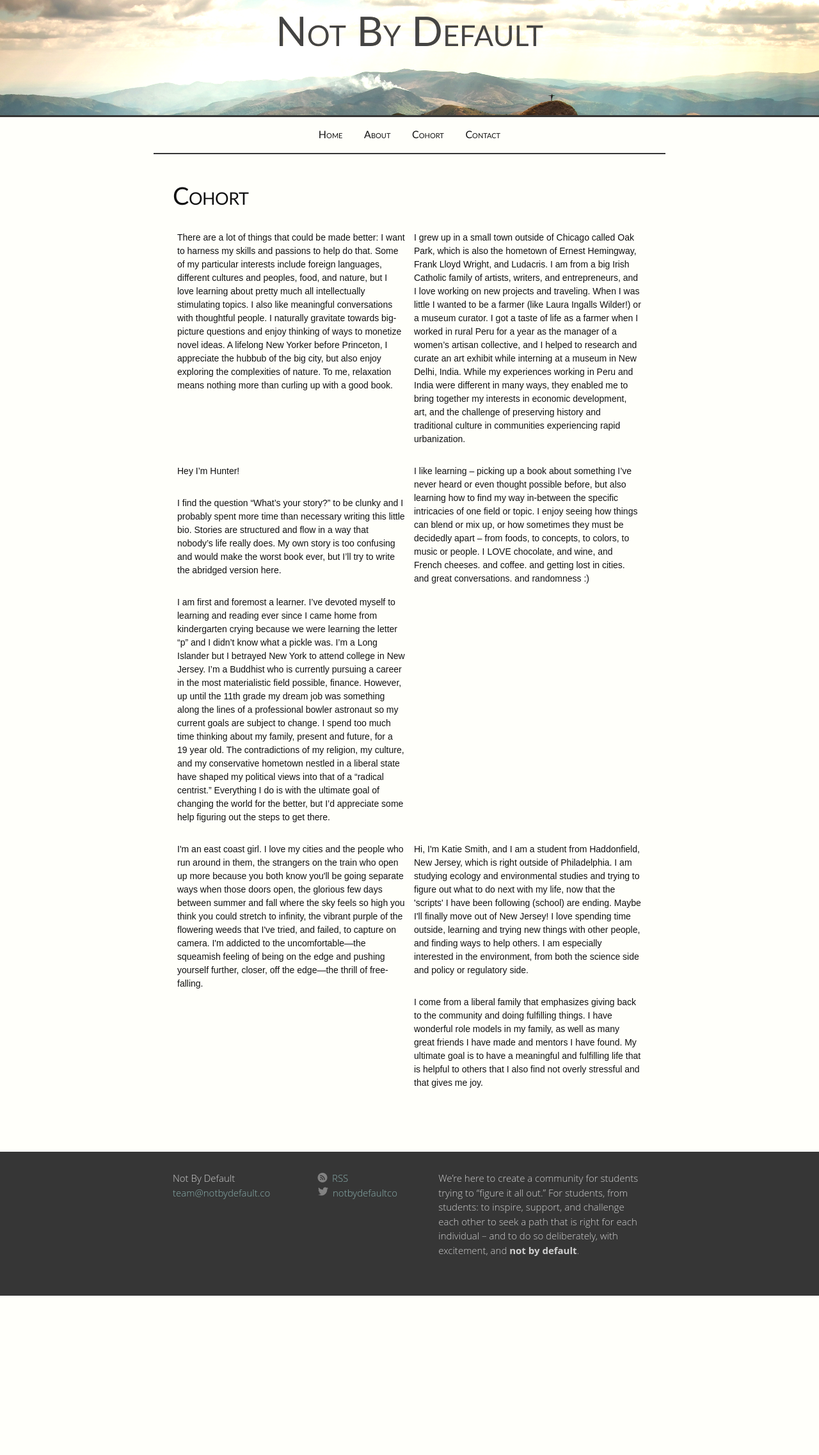
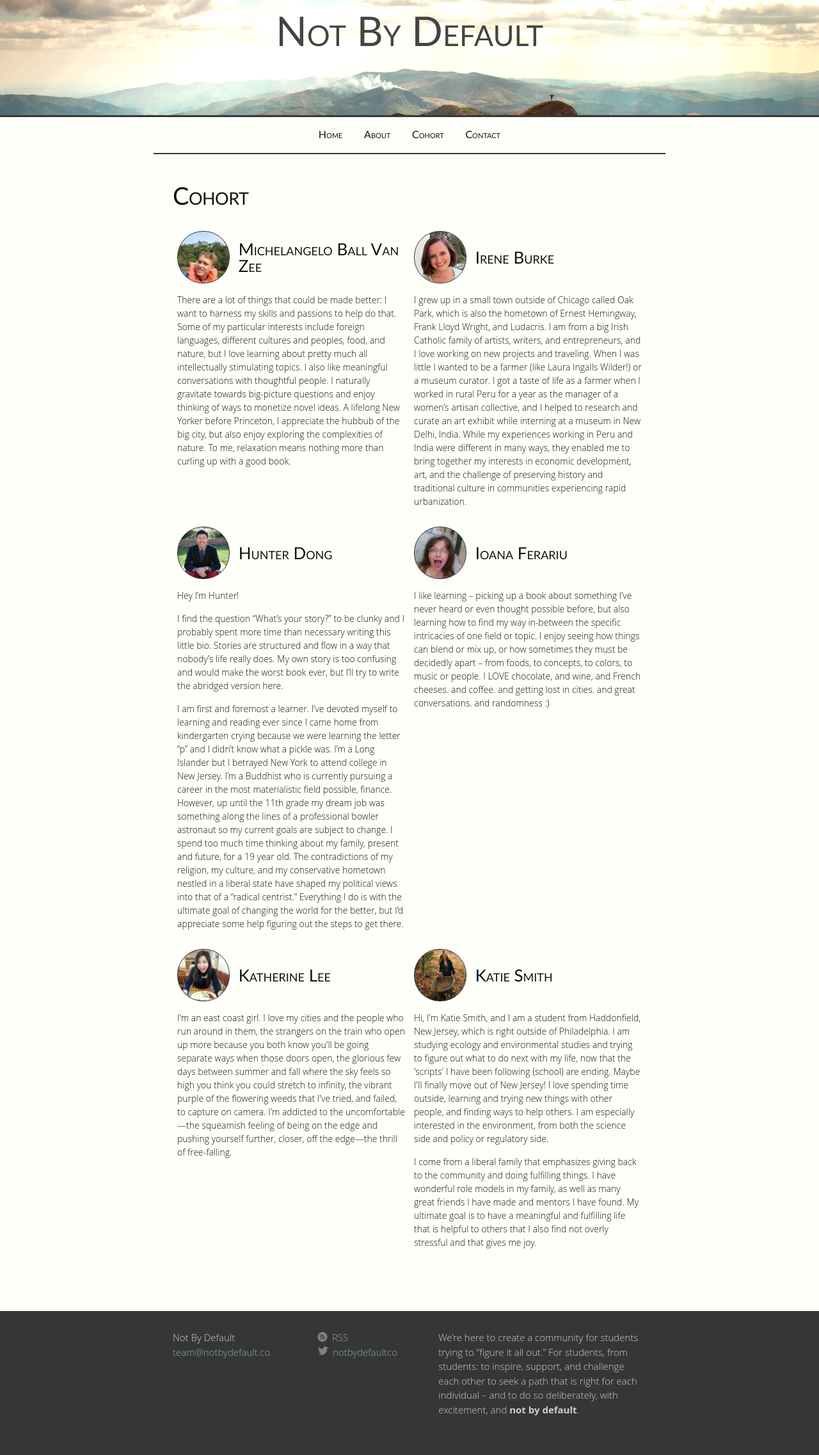
Before and after one commit to kronion/NBD, a Jekyll site: the page built from cohort.md, in a window 1280 px wide. Shown: the whole page at 64% size. Built offline with Jekyll 4.4.1, drawn with Linux system fonts in a browser that asks for light colours; before the commit the page ends 2025 px from its top, so only the background shows below that.

Commit message:
Finished cohort page

```diff
--- a/_includes/head.html
+++ b/_includes/head.html
@@ -6,10 +6,9 @@
   <title>{% if page.title %}{{ page.title }}{% else %}{{ site.title }}{% endif %}</title>
   <meta name="description" content="{{ site.description }}">
 
-  <link href='http://fonts.googleapis.com/css?family=Hind:300,400,500' rel='stylesheet' type='text/css'>
-  <link rel="stylesheet" href="{{ site.baseurl }}/css/main.css">
   <link rel="stylesheet" href="{{ site.baseurl }}/assets/icons.css">
   <link rel="stylesheet" href="{{ site.baseurl }}/assets/grids-min.css">
   <link rel="stylesheet" href="{{ site.baseurl }}/assets/grids-res-min.css">
+  <link rel="stylesheet" href="{{ site.baseurl }}/css/main.css">
   <link rel="canonical" href="{{ page.url | replace:'index.html','' | prepend: site.baseurl | prepend: site.url }}">
 </head>
--- a/_sass/_base.scss
+++ b/_sass/_base.scss
@@ -13,7 +13,7 @@ dl, dd, ol, ul, figure {
 /**
  * Basic styling
  */
-body {
+body, .pure-g [class *= "pure-u"] {
     font-family: $base-font-family;
     font-size: $base-font-size;
     line-height: $base-line-height;
@@ -217,6 +217,6 @@ pre {
 /**
  * PureCSS
  */
-div[class^="pure-u"] > p {
+div[class^="pure-u"] > div {
   padding: 0.5em;
 }
--- a/_sass/_layout.scss
+++ b/_sass/_layout.scss
@@ -166,7 +166,7 @@
 
 .meta-wrap {
   display: inline-block;
-  width: 85%;
+  width: calc(100% - 96px);
   vertical-align: middle;
 }
 
@@ -180,7 +180,7 @@
 /**
  * Posts
  */
-.post-header, .bio-header {
+.post-header, .bio-header, .cohort-header {
   margin-bottom: $spacing-unit;
 
   @include media-query($on-laptop) {
@@ -198,6 +198,10 @@
 
 .bio-header {
   margin: $spacing-unit 0 $spacing-unit/2 0;
+}
+
+.cohort-header {
+  margin-bottom: $spacing-unit/2;
 }
 
 .headshot {
--- a/cohort.md
+++ b/cohort.md
@@ -11,27 +11,75 @@ order: 2
 
 <div class="pure-g">
   <div class="pure-u-1 pure-u-sm-1-2">
-    <p>There are a lot of things that could be made better: I want to harness my skills and passions to help do that. Some of my particular interests include foreign languages, different cultures and peoples, food, and nature, but I love learning about pretty much all intellectually stimulating topics. I also like meaningful conversations with thoughtful people. I naturally gravitate towards big-picture questions and enjoy thinking of ways to monetize novel ideas. A lifelong New Yorker before Princeton, I appreciate the hubbub of the big city, but also enjoy exploring the complexities of nature. To me, relaxation means nothing more than curling up with a good book.</p>
+    <div>
+      <header class="cohort-header">
+        <div class='headshot' style='background: url({{ site.baseurl }}/assets/img/mbvz.jpg); background-size: cover'></div>
+        <div class='meta-wrap'>
+          <h3 class='bio-title'>Michelangelo Ball Van Zee</h3>
+        </div>
+      </header>
+      <p>There are a lot of things that could be made better: I want to harness my skills and passions to help do that. Some of my particular interests include foreign languages, different cultures and peoples, food, and nature, but I love learning about pretty much all intellectually stimulating topics. I also like meaningful conversations with thoughtful people. I naturally gravitate towards big-picture questions and enjoy thinking of ways to monetize novel ideas. A lifelong New Yorker before Princeton, I appreciate the hubbub of the big city, but also enjoy exploring the complexities of nature. To me, relaxation means nothing more than curling up with a good book.</p>
+    </div>
   </div>
   <div class="pure-u-1 pure-u-sm-1-2">
-    <p>I grew up in a small town outside of Chicago called Oak Park, which is also the hometown of Ernest Hemingway, Frank Lloyd Wright, and Ludacris.  I am from a big Irish Catholic family of artists, writers, and entrepreneurs, and I love working on new projects and traveling.  When I was little I wanted to be a farmer (like Laura Ingalls Wilder!) or a museum curator.  I got a taste of life as a farmer when I worked in rural Peru for a year as the manager of a women’s artisan collective, and I helped to research and curate an art exhibit while interning at a museum in New Delhi, India.  While my experiences working in Peru and India were different in many ways, they enabled me to bring together my interests in economic development, art, and the challenge of preserving history and traditional culture in communities experiencing rapid urbanization.</p>
+    <div>
+      <header class="cohort-header">
+        <div class='headshot' style='background: url({{ site.baseurl }}/assets/img/iburke.jpg); background-size: cover'></div>
+        <div class='meta-wrap'>
+          <h3 class='bio-title'>Irene Burke</h3>
+        </div>
+      </header>
+      <p>I grew up in a small town outside of Chicago called Oak Park, which is also the hometown of Ernest Hemingway, Frank Lloyd Wright, and Ludacris.  I am from a big Irish Catholic family of artists, writers, and entrepreneurs, and I love working on new projects and traveling.  When I was little I wanted to be a farmer (like Laura Ingalls Wilder!) or a museum curator.  I got a taste of life as a farmer when I worked in rural Peru for a year as the manager of a women’s artisan collective, and I helped to research and curate an art exhibit while interning at a museum in New Delhi, India.  While my experiences working in Peru and India were different in many ways, they enabled me to bring together my interests in economic development, art, and the challenge of preserving history and traditional culture in communities experiencing rapid urbanization.</p>
+    </div>
   </div>
   <div class="pure-u-1 pure-u-sm-1-2">
-    <p>Hey I’m Hunter!</p>
+    <div>
+      <header class="cohort-header">
+        <div class='headshot' style='background: url({{ site.baseurl }}/assets/img/hdong.jpg); background-size: cover'></div>
+        <div class='meta-wrap'>
+          <h3 class='bio-title'>Hunter Dong</h3>
+        </div>
+      </header>
+      <p>Hey I’m Hunter!</p>
 
-    <p>I find the question “What’s your story?” to be clunky and I probably spent more time than necessary writing this little bio. Stories are structured and flow in a way that nobody’s life really does. My own story is too confusing and would make the worst book ever, but I’ll try to write the abridged version here.</p>
+      <p>I find the question “What’s your story?” to be clunky and I probably spent more time than necessary writing this little bio. Stories are structured and flow in a way that nobody’s life really does. My own story is too confusing and would make the worst book ever, but I’ll try to write the abridged version here.</p>
 
-    <p>I am first and foremost a learner. I’ve devoted myself to learning and reading ever since I came home from kindergarten crying because we were learning the letter “p” and I didn’t know what a pickle was. I’m a Long Islander but I betrayed New York to attend college in New Jersey. I’m a Buddhist who is currently pursuing a career in the most materialistic field possible, finance. However, up until the 11th grade my dream job was something along the lines of a professional bowler astronaut so my current goals are subject to change. I spend too much time thinking about my family, present and future, for a 19 year old. The contradictions of my religion, my culture, and my conservative hometown nestled in a liberal state have shaped my political views into that of a “radical centrist.” Everything I do is with the ultimate goal of changing the world for the better, but I’d appreciate some help figuring out the steps to get there.</p>
+      <p>I am first and foremost a learner. I’ve devoted myself to learning and reading ever since I came home from kindergarten crying because we were learning the letter “p” and I didn’t know what a pickle was. I’m a Long Islander but I betrayed New York to attend college in New Jersey. I’m a Buddhist who is currently pursuing a career in the most materialistic field possible, finance. However, up until the 11th grade my dream job was something along the lines of a professional bowler astronaut so my current goals are subject to change. I spend too much time thinking about my family, present and future, for a 19 year old. The contradictions of my religion, my culture, and my conservative hometown nestled in a liberal state have shaped my political views into that of a “radical centrist.” Everything I do is with the ultimate goal of changing the world for the better, but I’d appreciate some help figuring out the steps to get there.</p>
+    </div>
   </div>
   <div class="pure-u-1 pure-u-sm-1-2">
-    <p>I like learning – picking up a book about something I’ve never heard or even thought possible before, but also learning how to find my way in-between the specific intricacies of one field or topic. I enjoy seeing how things can blend or mix up, or how sometimes they must be decidedly apart – from foods, to concepts, to colors, to music or people. I LOVE chocolate, and wine, and French cheeses. and coffee. and getting lost in cities. and great conversations. and randomness :)</p>
+    <div>
+      <header class="cohort-header">
+        <div class='headshot' style='background: url({{ site.baseurl }}/assets/img/iferariu.jpg); background-size: cover'></div>
+        <div class='meta-wrap'>
+          <h3 class='bio-title'>Ioana Ferariu</h3>
+        </div>
+      </header>
+      <p>I like learning – picking up a book about something I’ve never heard or even thought possible before, but also learning how to find my way in-between the specific intricacies of one field or topic. I enjoy seeing how things can blend or mix up, or how sometimes they must be decidedly apart – from foods, to concepts, to colors, to music or people. I LOVE chocolate, and wine, and French cheeses. and coffee. and getting lost in cities. and great conversations. and randomness :)</p>
+    </div>
   </div>
   <div class="pure-u-1 pure-u-sm-1-2">
-    <p>I'm an east coast girl. I love my cities and the people who run around in them, the strangers on the train who open up more because you both know you'll be going separate ways when those doors open, the glorious few days between summer and fall where the sky feels so high you think you could stretch to infinity, the vibrant purple of the flowering weeds that I've tried, and failed, to capture on camera. I'm addicted to the uncomfortable—the squeamish feeling of being on the edge and pushing yourself further, closer, off the edge—the thrill of free-falling.</p>
+    <div>
+      <header class="cohort-header">
+        <div class='headshot' style='background: url({{ site.baseurl }}/assets/img/klee.jpg); background-size: cover'></div>
+        <div class='meta-wrap'>
+          <h3 class='bio-title'>Katherine Lee</h3>
+        </div>
+      </header>
+      <p>I'm an east coast girl. I love my cities and the people who run around in them, the strangers on the train who open up more because you both know you'll be going separate ways when those doors open, the glorious few days between summer and fall where the sky feels so high you think you could stretch to infinity, the vibrant purple of the flowering weeds that I've tried, and failed, to capture on camera. I'm addicted to the uncomfortable—the squeamish feeling of being on the edge and pushing yourself further, closer, off the edge—the thrill of free-falling.</p>
+    </div>
   </div>
   <div class="pure-u-1 pure-u-sm-1-2">
-    <p>Hi, I'm Katie Smith, and I am a student from Haddonfield, New Jersey, which is right outside of Philadelphia. I am studying ecology and environmental studies and trying to figure out what to do next with my life, now that the 'scripts' I have been following (school) are ending. Maybe I'll finally move out of New Jersey! I love spending time outside, learning and trying new things with other people, and finding ways to help others. I am especially interested in the environment, from both the science side and policy or regulatory side.</p>
+    <div>
+      <header class="cohort-header">
+        <div class='headshot' style='background: url({{ site.baseurl }}/assets/img/ksmith.jpg); background-size: cover'></div>
+        <div class='meta-wrap'>
+          <h3 class='bio-title'>Katie Smith</h3>
+        </div>
+      </header>
+      <p>Hi, I'm Katie Smith, and I am a student from Haddonfield, New Jersey, which is right outside of Philadelphia. I am studying ecology and environmental studies and trying to figure out what to do next with my life, now that the 'scripts' I have been following (school) are ending. Maybe I'll finally move out of New Jersey! I love spending time outside, learning and trying new things with other people, and finding ways to help others. I am especially interested in the environment, from both the science side and policy or regulatory side.</p>
 
-    <p>I come from a liberal family that emphasizes giving back to the community and doing fulfilling things. I have wonderful role models in my family, as well as many great friends I have made and mentors I have found. My ultimate goal is to have a meaningful and fulfilling life that is helpful to others that I also find not overly stressful and that gives me joy.</p>
+      <p>I come from a liberal family that emphasizes giving back to the community and doing fulfilling things. I have wonderful role models in my family, as well as many great friends I have made and mentors I have found. My ultimate goal is to have a meaningful and fulfilling life that is helpful to others that I also find not overly stressful and that gives me joy.</p>
+    </div>
   </div>
 </div>
```
Also changed, not shown: assets/img/hdong.jpg (added), assets/img/iburke.jpg (added), assets/img/iferariu.jpg (added), assets/img/klee.jpg (added), assets/img/ksmith.jpg (added), assets/img/mbvz.jpg (added).
